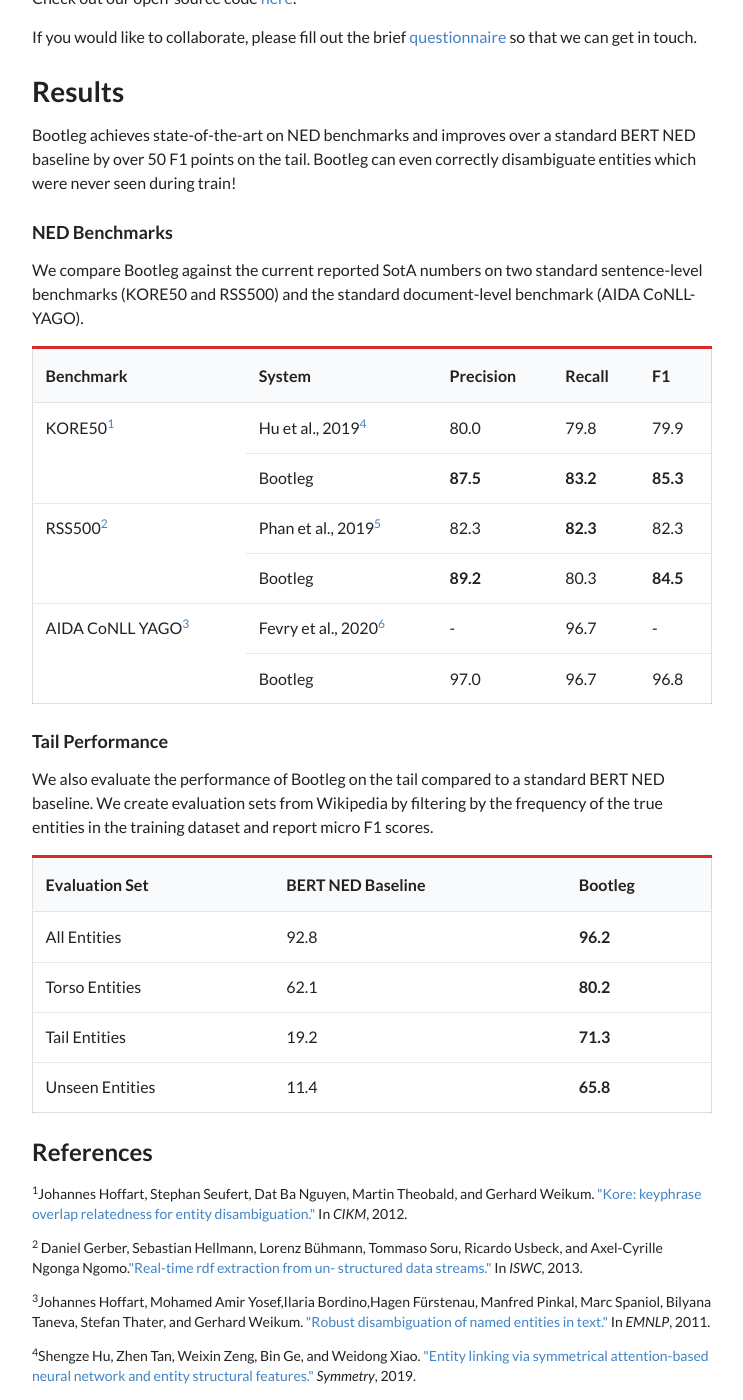
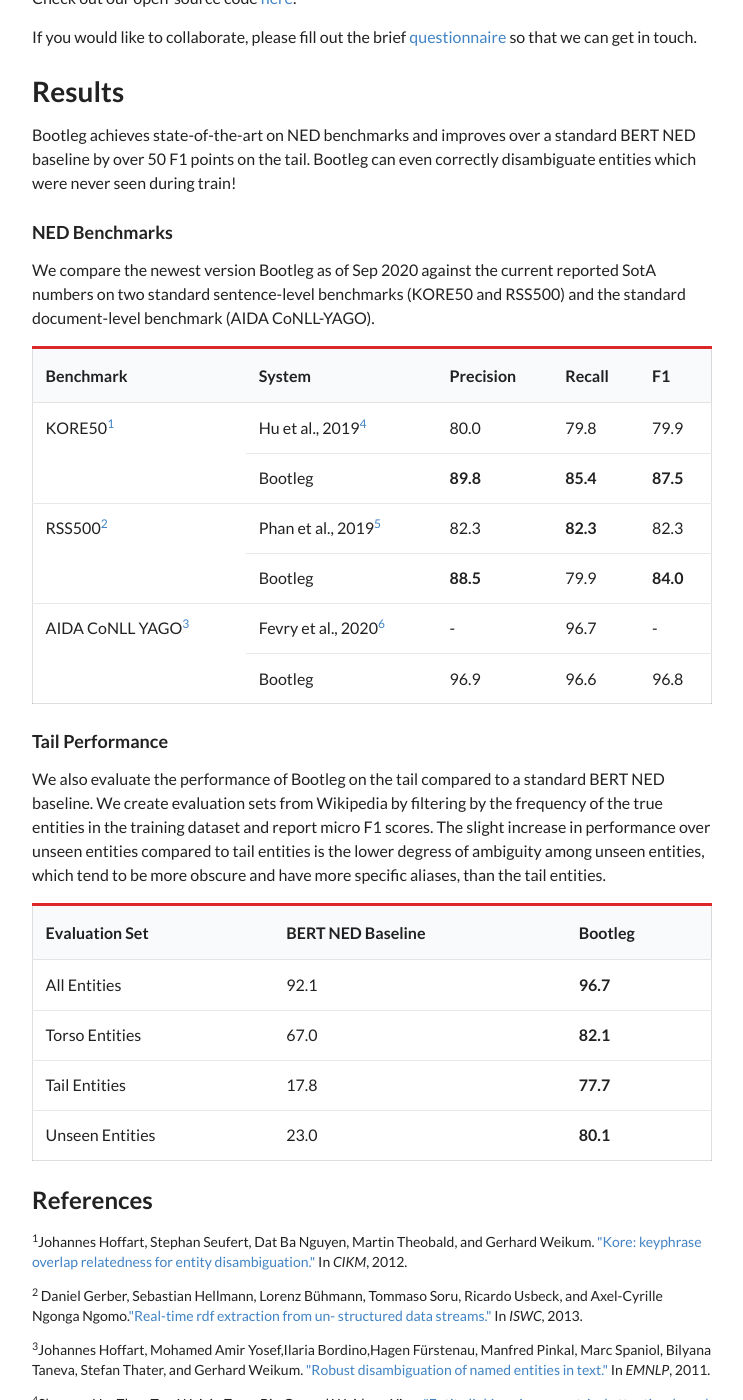
Before and after one commit to HazyResearch/bootleg, a Jekyll site: the page built from docs/index.html, in a window 1280 px wide and 1400 px high, scrolled down 474 px. Shown: the whole window, without its empty margins (268-1011 px from the left). Built offline with Jekyll 4.4.1, drawn with Linux system fonts in a browser that asks for light colours.

Commit message:
Update index.html
Updated new numbers for the newest version of Bootleg.

```diff
--- a/docs/index.html
+++ b/docs/index.html
@@ -18,7 +18,7 @@
 <h1>Results</h1>
 Bootleg achieves state-of-the-art on NED benchmarks and improves over a standard BERT NED baseline by over 50 F1 points on the tail. Bootleg can even correctly disambiguate entities which were never seen during train!
 <h3>NED Benchmarks</h3>
-We compare Bootleg against the current reported SotA numbers on two standard sentence-level benchmarks (KORE50 and RSS500) and the standard document-level benchmark (AIDA CoNLL-YAGO).
+We compare the newest version Bootleg as of Sep 2020 against the current reported SotA numbers on two standard sentence-level benchmarks (KORE50 and RSS500) and the standard document-level benchmark (AIDA CoNLL-YAGO).
 <p>
   <table class="ui structured red table small-font">
     <thead>
@@ -40,9 +40,9 @@
       </tr>
     </tr>
     <td>Bootleg</td>
+        <td><b>89.8</b></td>
+        <td><b>85.4</b></td>
         <td><b>87.5</b></td>
-        <td><b>83.2</b></td>
-        <td><b>85.3</b></td>
       <tr>
         <td rowspan="2">RSS500<sup><a href="#note1">2</a></sup></td>
           <td>Phan et al., 2019<sup><a href="#note1">5</a></sup></td>
@@ -51,9 +51,9 @@
           <td>82.3</td>
       </tr>
       <td>Bootleg</td>
-      <td><b>89.2</b> </td>
-      <td>80.3</td>
-      <td><b>84.5</b></td>
+      <td><b>88.5</b> </td>
+      <td>79.9</td>
+      <td><b>84.0</b></td>
     </tr>
       <tr>
         <td rowspan="2">AIDA CoNLL YAGO<sup><a href="#note1">3</a></sup></td>
@@ -64,8 +64,8 @@
       </tr>
     </tr>
     <td>Bootleg</td>
-    <td>97.0</td>
-    <td>96.7</td>
+    <td>96.9</td>
+    <td>96.6</td>
     <td>96.8</td>
   </tr>
 </tr>
@@ -74,7 +74,7 @@
 </p>
 <h3>Tail Performance</h3>
 We also evaluate the performance of Bootleg on the tail compared to a standard BERT NED baseline.
-We create evaluation sets from Wikipedia by filtering by the frequency of the true entities in the training dataset and report micro F1 scores.
+We create evaluation sets from Wikipedia by filtering by the frequency of the true entities in the training dataset and report micro F1 scores. The slight increase in performance over unseen entities compared to tail entities is the lower degress of ambiguity among unseen entities, which tend to be more obscure and have more specific aliases, than the tail entities.
 <p>
   <table class="ui structured red table small-font">
     <thead>
@@ -87,22 +87,22 @@
     <tbody>
       <tr>
         <td>All Entities</td>
-          <td>92.8</td>
-          <td><b>96.2</b></td>
+          <td>92.1</td>
+          <td><b>96.7</b></td>
       </tr>
     </tr>
     <td>Torso Entities</td>
-        <td>62.1</td>
-        <td><b>80.2</b></td>
+        <td>67.0</td>
+        <td><b>82.1</b></td>
     </tr>
       <td>Tail Entities</td>
-          <td>19.2</td>
-          <td><b>71.3</b></td>
+          <td>17.8</td>
+          <td><b>77.7</b></td>
       </tr>
       <tr>
           <td>Unseen Entities</td>
-          <td>11.4</td>
-          <td><b>65.8</b></td>
+          <td>23.0</td>
+          <td><b>80.1</b></td>
       </tr>
     </tbody>
 </table>
```
